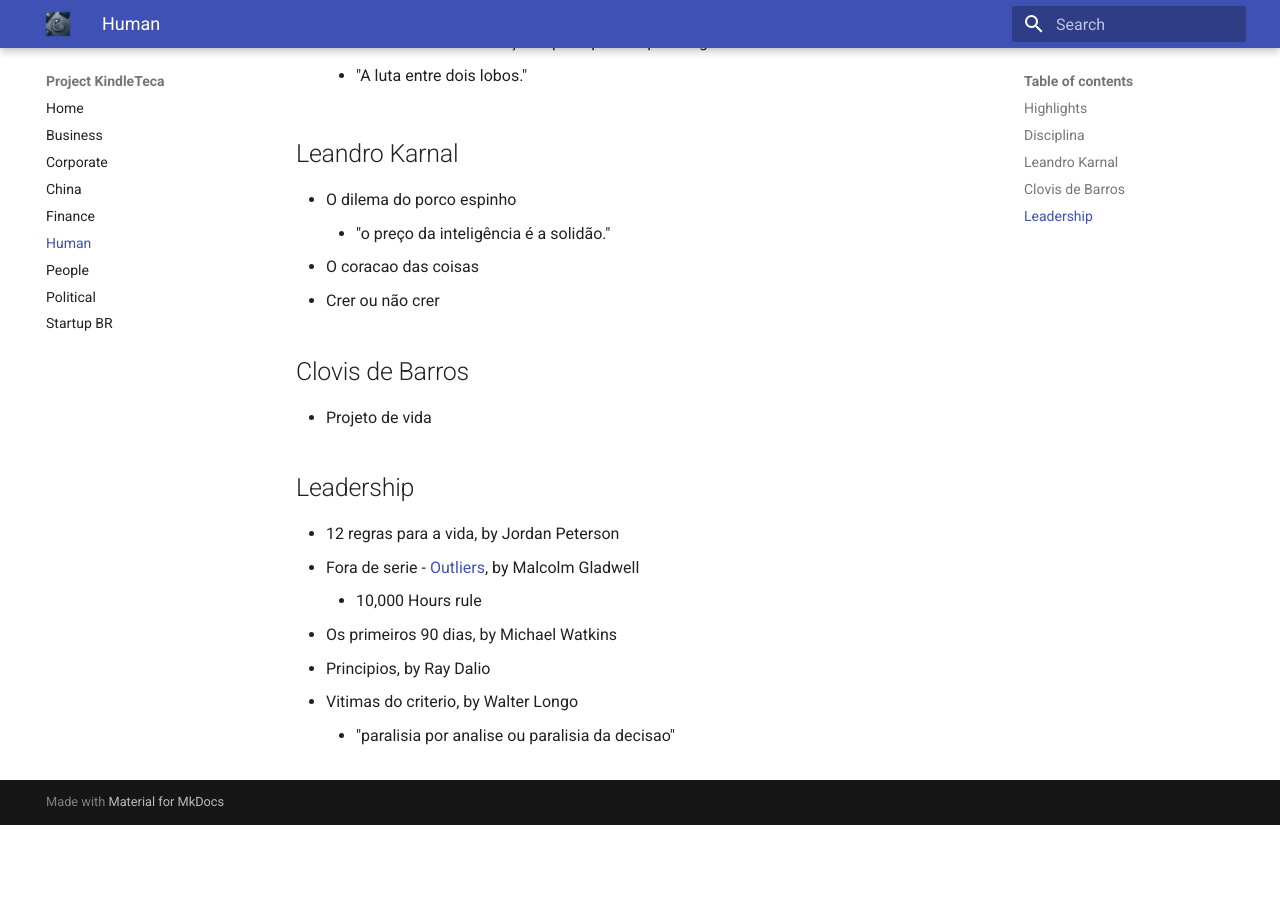
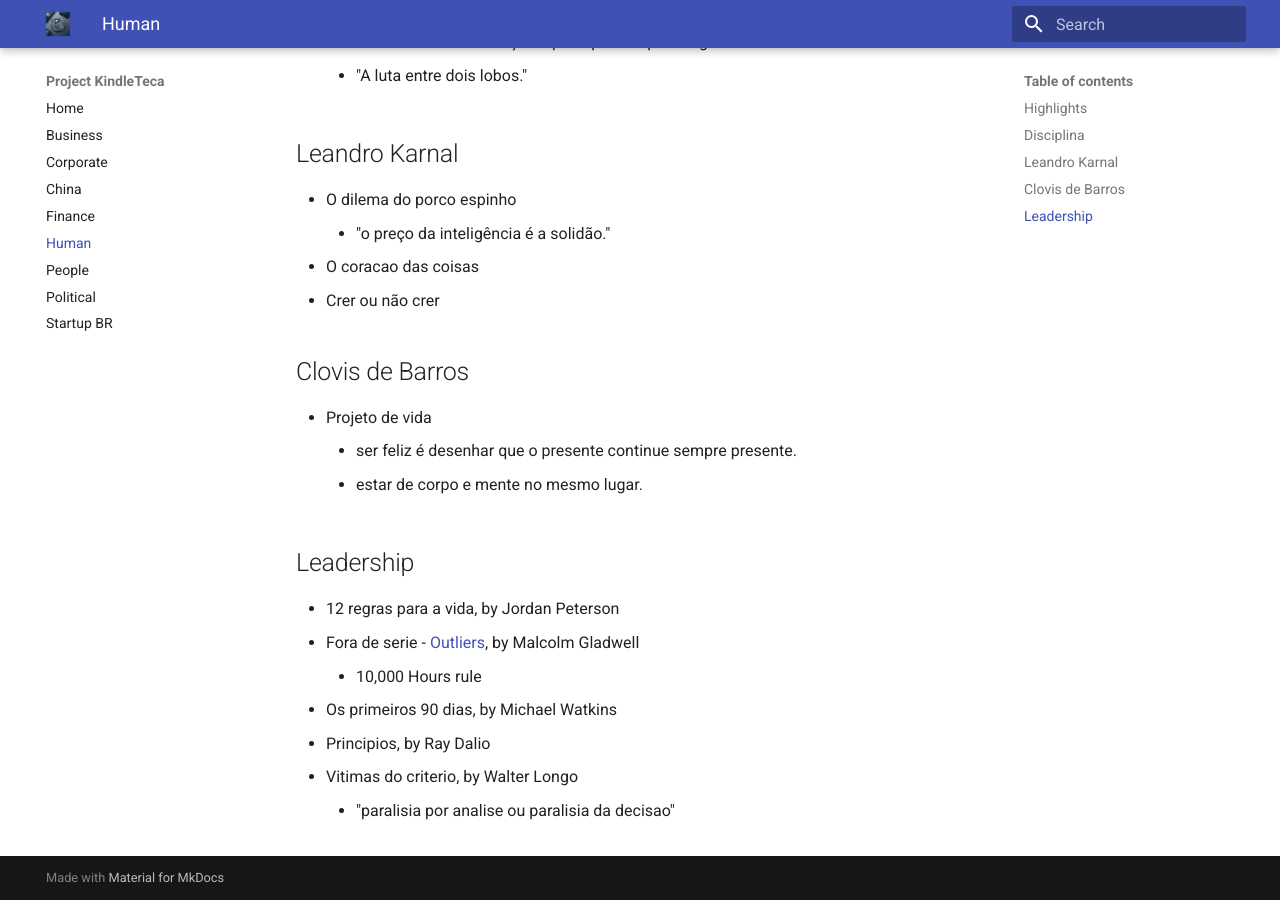
Before and after one commit to renatobrf/kindle-teca, an MkDocs documentation site: the page built from docs/human.md, in a window 1280 px wide and 900 px high, scrolled down 1142 px. Built offline with MkDocs 1.6.1 and Material for MkDocs 9.7.7, drawn with Linux system fonts in a browser that asks for light colours; before the commit the page ends 1967 px from its top, so only the background shows below that.

Commit message:
Update human.md

```diff
--- a/docs/human.md
+++ b/docs/human.md
@@ -35,6 +35,8 @@
 
 ## Clovis de Barros
 - Projeto de vida
+    - ser feliz é desenhar que o presente continue sempre presente.
+    - estar de corpo e mente no mesmo lugar.
 
 ## Leadership
 - 12 regras para a vida, by Jordan Peterson
```
